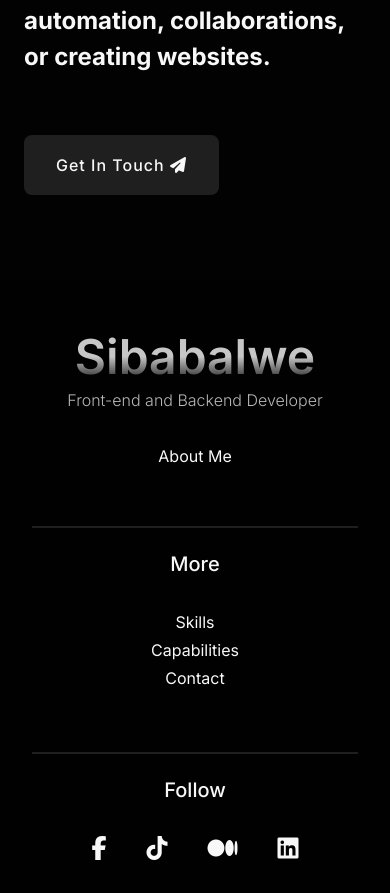
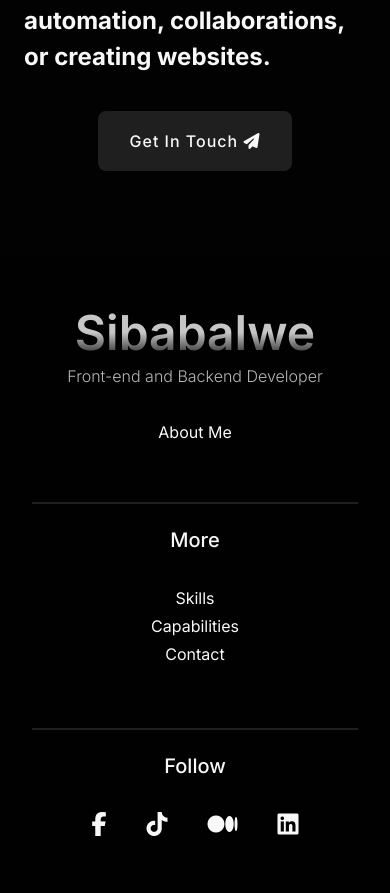
Before and after one commit to tita-mbotho-studio/sibabalwe-portfolio, a SvelteKit app in the folder app/: page / in a window 390 px wide. Shown: the part 9031-9924 px from the top of the page. Built offline with nearby package versions, Linux system fonts and the light colour scheme.

Commit message:
ENH: Complete contact us page

```diff
--- a/app/src/app.css
+++ b/app/src/app.css
@@ -718,7 +718,8 @@ header.sticky .nav-bar {
 
 .skills-panel:hover,
 .experience-card:hover,
-.capability-card:hover {
+.capability-card:hover,
+.contact-cta:hover {
   transform: translateY(-4px);
 }
 
@@ -1046,52 +1047,15 @@ header.sticky .nav-bar {
   font-weight: 700;
 }
 
-.contact-right .get-in-touch {
-  margin-top: 0;
-}
-
-.contact-right .get-in-touch.sub-section {
-  max-width: 100%;
-  padding: 0;
-}
-
-.contact-right .get-in-touch .container {
-  width: 100%;
-}
-
-.contact-right .get-in-touch .container .content {
-  width: 100%;
-  display: block;
-}
-
-.contact-right .get-in-touch .contact-card {
-  width: 100%;
-  max-width: 640px;
-  padding: var(--space-40);
-  display: grid;
-  grid-template-columns: 1fr;
-  row-gap: var(--space-24);
-  column-gap: 0;
-}
-
-.contact-right .contact-card .title {
-  line-height: 1.15;
-}
-
-.contact-right .contact-card .title h4 {
-  margin-bottom: var(--space-12);
-}
-
-.contact-right .contact-card .title h3 {
-  margin-bottom: var(--space-8);
-}
-
-.contact-right .contact-card .title h2 {
-  font-size: var(--text-48);
-  line-height: 1.05;
-}
-
-.contact-right .contact-btn .btn {
+.contact-cta {
+  width: 100%;
+  max-width: 420px;
+  display: flex;
+  justify-content: center;
+  align-self: start;
+}
+
+.contact-cta .btn {
   margin-top: 0;
 }
 
@@ -1370,13 +1334,9 @@ footer a {
     justify-self: stretch;
   }
 
-  .contact-right .get-in-touch .contact-card {
-    padding: var(--space-32);
+  .contact-cta {
     max-width: none;
-  }
-
-  .contact-right .contact-card .title h2 {
-    font-size: var(--text-40);
+    justify-content: center;
   }
 
   .contact-form .second-row {
@@ -1512,14 +1472,6 @@ footer a {
   .home-container .home-img {
     max-width: 320px;
   }
-
-  .contact-right .get-in-touch .contact-card {
-    padding: var(--space-24);
-  }
-
-  .contact-right .contact-card .title h2 {
-    font-size: var(--text-36);
-  }
 }
 
 @media (max-width: 1024px) {
```
